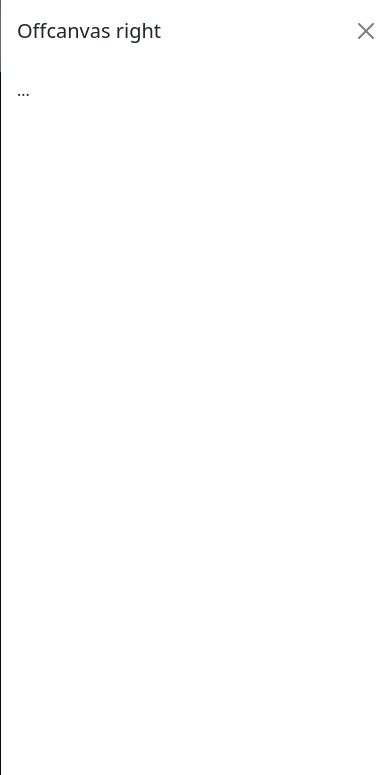
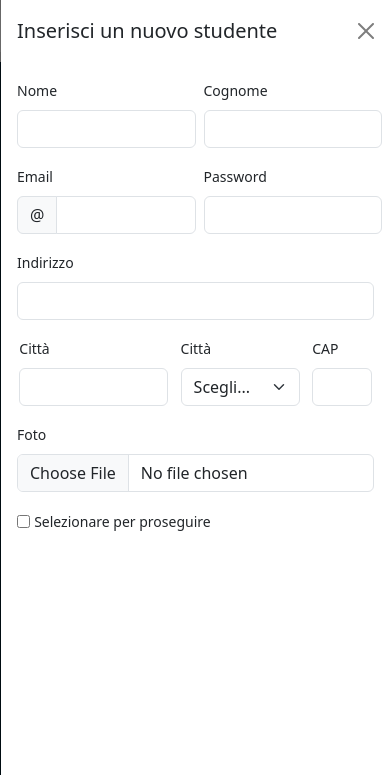
Before and after one commit to S-Lombardi/html-css-bootstrap-dashboard, a plain HTML site: page index.html in a window 390 px wide. Both pictures are taken after a click on the button 243 px from the left and 90 px from the top of the page. Shown: the top 775 px of the page. Drawn offline with nearby package versions, Linux system fonts and the light colour scheme.

Commit message:
Aggiunti elementi nella form

```diff
--- a/css/style.css
+++ b/css/style.css
@@ -18,14 +18,13 @@ body{
 }
 .header_left, .header_center, .header_right{
     width: 100%;
-    height: 100%;
     border: 1px dashed black;
     display: flex;
     align-items: center;
 }
 /* col left */
 .header_left .mobile_logo img{
-    width: 50px;
+    width: 40px;
 }
 
 /* Col Center */
@@ -33,16 +32,15 @@ body{
     background-color: lightgray;
 }
 
-.form-control{
+.search_style{
     background-color: lightgray;
     border-left: none;
 }
 /*Col right */
-
 /* FINE HEADER */
 
 /* SIDEBAR */
-#sidebar{
+#sidebar{""""
     width: 150px;
     height: 100vh;
     background-color: rgb(0, 28, 43);
@@ -85,7 +83,6 @@ body{
 
 .top_main_left,.top_main_center, .top_main_right{
     width: 100%;
-    min-height: 100px;
     margin-bottom: 10px;
     border: 1px dashed black;
 }
--- a/index.html
+++ b/index.html
@@ -1,5 +1,6 @@
 <!DOCTYPE html>
 <html lang="en">
+
 <head>
     <meta charset="UTF-8">
     <meta http-equiv="X-UA-Compatible" content="IE=edge">
@@ -19,6 +20,7 @@
     <!-- Nome pagina -->
     <title>Dashboard</title>
 </head>
+
 <body>
     <!-- HEADER -->
     <header id="header" class="">
@@ -42,9 +44,9 @@
                 <!-- COL CENTER -->
                 <div class="col">
                     <div class="header_center ">
-                        <div class="input-group ">
+                        <div class="input-group">
                             <span class="input-group-text"><i class="fa-solid fa-magnifying-glass"></i></span>
-                            <input type="search" class="form-control" placeholder="Prova a cercare" >
+                            <input type="search" class="form-control search_style" placeholder="Prova a cercare">
                         </div>
                     </div>
                 </div>
@@ -160,9 +162,12 @@
                             <!-- Icona + -->
                             <span class="d-lg-none badge rounded-pill text-bg-primary"> + </span>
                             <!-- mobile app, web app, blog app -->
-                            <span class="d-none  d-lg-inline-block badge rounded-pill text-bg-primary">Boolean mobile app</span>
-                            <span class="d-none  d-lg-inline-block badge rounded-pill text-bg-primary">Boolean web app</span>
-                            <span class="d-none  d-lg-inline-block badge rounded-pill text-bg-primary">Boolean blog app</span>
+                            <span class="d-none  d-lg-inline-block badge rounded-pill text-bg-primary">Boolean mobile
+                                app</span>
+                            <span class="d-none  d-lg-inline-block badge rounded-pill text-bg-primary">Boolean web
+                                app</span>
+                            <span class="d-none  d-lg-inline-block badge rounded-pill text-bg-primary">Boolean blog
+                                app</span>
                         </div>
 
                     </div>
@@ -176,21 +181,14 @@
                     <!-- Col Right -->
                     <div class="col-12 col-md-4 col-lg-3 order-first order-md-last">
                         <div class="top_main_right">
+                            <div class="d-md-flex justify-content-end">
                                 <span class="text-white me-3">Nuovo studente</span>
-                            <button class="btn btn-outline-light" type="button" data-bs-toggle="offcanvas" data-bs-target="#offcanvasRight" aria-controls="offcanvasRight">
-                                <i class="fas fa-plus" ></i>
+                                <button class="btn btn-outline-light" type="button" data-bs-toggle="offcanvas"
+                                    data-bs-target="#offcanvasRight" aria-controls="offcanvasRight">
+                                    <i class="fas fa-plus"></i>
                                 </button>
-
-                            <div class="offcanvas offcanvas-end" tabindex="-1" id="offcanvasRight" aria-labelledby="offcanvasRightLabel">
-                                <div class="offcanvas-header">
-                                    <h5 class="offcanvas-title" id="offcanvasRightLabel">Offcanvas right</h5>
-                                    <button type="button" class="btn-close" data-bs-dismiss="offcanvas" aria-label="Close"></button>
                             </div>
-                                <div class="offcanvas-body">
-                                    ...
-                                </div>
-                            </div>
-
+                            <!-- OFFCANVAS (figlio di body, alla fine) -->
 
                         </div>
 
@@ -244,11 +242,11 @@
                                             <td>
                                                 <button type="button" class="btn btn-outline-secondary px-1 py-0">
 
-                                                    <small><i class="fas fa-pen" ></i></small>
+                                                    <small><i class="fas fa-pen"></i></small>
 
                                                 </button>
 
-                                                <button  type="button" class="btn btn-outline-secondary px-1 py-0">
+                                                <button type="button" class="btn btn-outline-secondary px-1 py-0">
                                                     <small><i class="fa-solid fa-trash"></i></small>
                                                 </button>
 
@@ -275,11 +273,11 @@
                                             <td>
                                                 <button type="button" class="btn btn-outline-secondary px-1 py-0">
 
-                                                    <small><i class="fas fa-pen" ></i></small>
+                                                    <small><i class="fas fa-pen"></i></small>
 
                                                 </button>
 
-                                                <button  type="button" class="btn btn-outline-secondary px-1 py-0">
+                                                <button type="button" class="btn btn-outline-secondary px-1 py-0">
                                                     <small><i class="fa-solid fa-trash"></i></small>
                                                 </button>
                                             </td>
@@ -304,11 +302,14 @@
                             <div class="accordion" id="accordionExample">
                                 <div class="accordion-item">
                                     <h2 class="accordion-header">
-                                    <button class="accordion-button collapsed" type="button" data-bs-toggle="collapse" data-bs-target="#collapseOne" aria-expanded="true" aria-controls="collapseOne">
+                                        <button class="accordion-button collapsed" type="button"
+                                            data-bs-toggle="collapse" data-bs-target="#collapseOne" aria-expanded="true"
+                                            aria-controls="collapseOne">
                                             Come aggiungere un nuovo studente?
                                         </button>
                                     </h2>
-                                  <div id="collapseOne" class="accordion-collapse collapse collapse" data-bs-parent="#accordionExample">
+                                    <div id="collapseOne" class="accordion-collapse collapse collapse"
+                                        data-bs-parent="#accordionExample">
                                         <div class="accordion-body">
                                             Clicca sul + i alto nella sezione blu.
                                         </div>
@@ -316,11 +317,14 @@
                                 </div>
                                 <div class="accordion-item">
                                     <h2 class="accordion-header">
-                                    <button class="accordion-button collapsed" type="button" data-bs-toggle="collapse" data-bs-target="#collapseTwo" aria-expanded="false" aria-controls="collapseTwo">
+                                        <button class="accordion-button collapsed" type="button"
+                                            data-bs-toggle="collapse" data-bs-target="#collapseTwo"
+                                            aria-expanded="false" aria-controls="collapseTwo">
                                             Come posso accedere alle informazioni del mio account?
                                         </button>
                                     </h2>
-                                  <div id="collapseTwo" class="accordion-collapse collapse" data-bs-parent="#accordionExample">
+                                    <div id="collapseTwo" class="accordion-collapse collapse"
+                                        data-bs-parent="#accordionExample">
                                         <div class="accordion-body">
                                             Clicca sull'icona della campanella.
                                         </div>
@@ -328,11 +332,14 @@
                                 </div>
                                 <div class="accordion-item">
                                     <h2 class="accordion-header">
-                                    <button class="accordion-button collapsed" type="button" data-bs-toggle="collapse" data-bs-target="#collapseThree" aria-expanded="false" aria-controls="collapseThree">
+                                        <button class="accordion-button collapsed" type="button"
+                                            data-bs-toggle="collapse" data-bs-target="#collapseThree"
+                                            aria-expanded="false" aria-controls="collapseThree">
                                             Posso usare questa dashboard da mobile?
                                         </button>
                                     </h2>
-                                  <div id="collapseThree" class="accordion-collapse collapse" data-bs-parent="#accordionExample">
+                                    <div id="collapseThree" class="accordion-collapse collapse"
+                                        data-bs-parent="#accordionExample">
                                         <div class="accordion-body">
                                             si, è presente anche in versione mobile.
                                         </div>
@@ -400,12 +407,95 @@
 
                 </div>
 
+            </div>
+        </div>
+    </main>
+    <!-- FINE MAIN -->
+
+
+    <!-- OFFCANVAS -->
+    <div class="offcanvas offcanvas-end" style="width: 600px" tabindex="-1" id="offcanvasRight"
+        aria-labelledby="offcanvasRightLabel">
+        <div class="offcanvas-header">
+            <h5 class="offcanvas-title" id="offcanvasRightLabel">Inserisci un nuovo studente</h5>
+            <button type="button" class="btn-close" data-bs-dismiss="offcanvas" aria-label="Close"></button>
+        </div>
+        <div class="offcanvas-body">
+            <form action="#" method="POST">
+
+                <div class="d-flex">
+                    <!-- input nome -->
+                    <div class="col-6 mb-3 me-2">
+                        <label for="exampleFormControlInput1" class="form-label"><small>Nome</small></label>
+                        <input type="text" class="form-control bg-white" id="exampleFormControlInput1">
+                    </div>
+                    <!-- input Cognome -->
+                    <div class="col-6 mb-3">
+                        <label for="exampleFormControlInput1" class="form-label"><small>Cognome</small></label>
+                        <input type="text" class="form-control bg-white" id="exampleFormControlInput1">
+                    </div>
+                </div>
+
+                <div class="d-flex">
+                    <!-- Email -->
+                    <div class="col-6  mb-3 me-2">
+                        <label for="exampleFormControlInput1" class="form-label"><small>Email</small></label>
+                        <div class="input-group">
+                            <span class="input-group-text bg-light" id="basic-addon1">@</span>
+                            <input type="text" class="form-control bg-white"id="exampleFormControlInput1 ">
+                        </div>
+                    </div>
+                    <!-- PAssword -->
+                    <div class="col-6 mb-3">
+                        <label for="exampleFormControlInput1" class="form-label"><small>Password</small></label>
+                        <input type="password" class="form-control bg-white" id="exampleFormControlInput1">
+                    </div>
+                </div>
+
+                <!-- Indirizzo -->
+                <div class="mb-3">
+                    <label for="exampleFormControlInput1" class="form-label"><small>Indirizzo</small></label>
+                    <input class="form-control" type="text">
+                </div>
+
+                <div class="d-flex justify-content-around align-items-center">
+                    <!-- Città -->
+                    <div class="col-5 mb-3 me-2">
+                        <label for="exampleFormControlInput1" class="form-label"><small>Città</small></label>
+                        <input type="text" class="form-control bg-white" id="exampleFormControlInput1">
+                    </div>
+                    <!-- Stato-->
+                    <div class="col-4 mb-3 me-2">
+                        <label class="form-label"><small>Città</small></label>
+                        <select class="form-select form-select-md">
+                            <option selected>Scegli...</option>
+                            <option value="1">One</option>
+                            <option value="2">Two</option>
+                            <option value="3">Three</option>
+                        </select>
+                    </div>
+                    <!-- CAP -->
+                    <div class="col-2 mb-3">
+                        <label for="exampleFormControlInput1" class="form-label"><small>CAP</small></label>
+                        <input type="text" class="form-control bg-white" id="exampleFormControlInput1">
+                    </div>
 
                 </div>
+                <!-- Scegli file -->
+                <label class="form-label"><small>Foto</small></label>
+                <div class="input-group mb-3">
+                    <input type="file" class="form-control" id="inputGroupFile01">
+                </div>
+                <!-- Checkbox -->
+                <input type="checkbox" id="check_offcanvas" class="align-middle">
+                <label for="check_offvanvas" class="align-text-top"><small>Selezionare per proseguire</small></label>
 
 
 
 
+
+
+            </form>
 
 
 
@@ -418,11 +508,11 @@
 
 
         </div>
-
-    </main>
-    <!-- FINE MAIN -->
+    </div>
+    <!-- FINE OFFCANVAS -->
 
 
 
 </body>
+
 </html>
```
Lines whose indentation alone changed are shown as unchanged.
